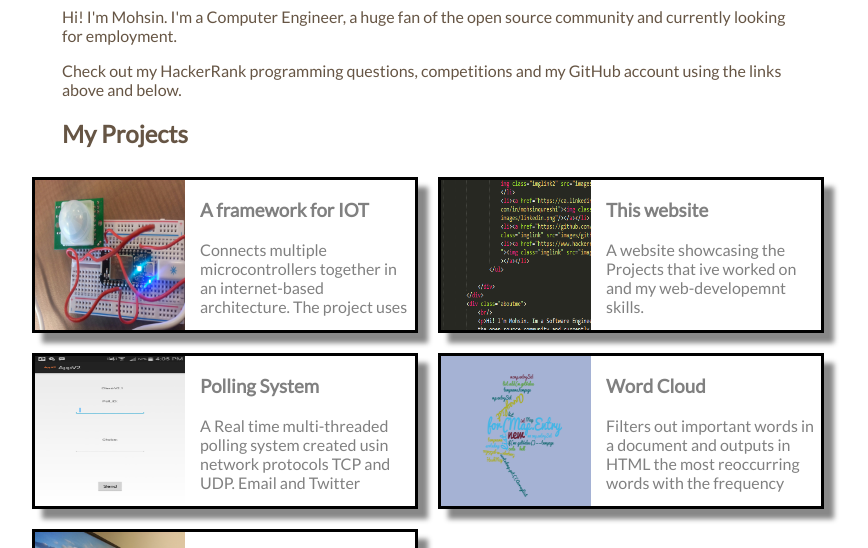
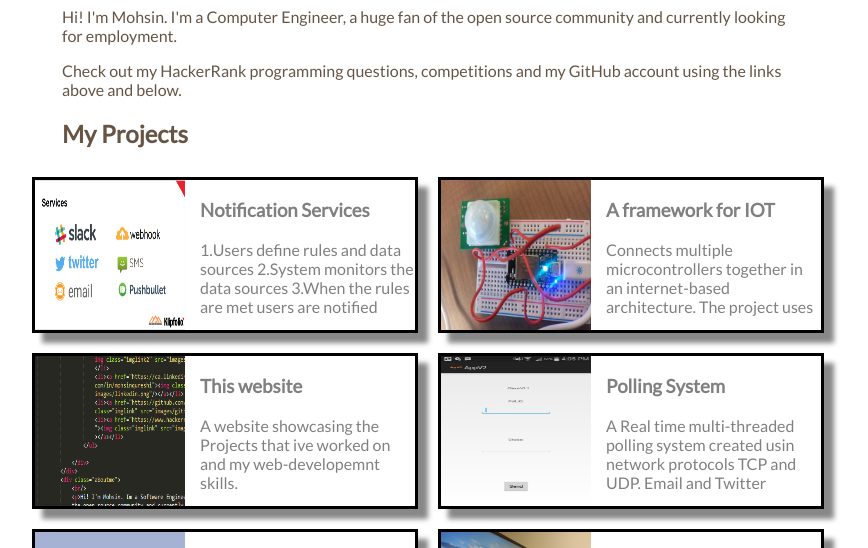
Before and after one commit to mohsinobaid/Website, a plain HTML site: page index.html in a window 1280 px wide. Shown: the part 172-720 px from the top of the page, without its empty margins (233-1101 px from the left). Drawn offline with Linux system fonts and the light colour scheme.

Commit message:
added new project

```diff
--- a/index.html
+++ b/index.html
@@ -45,6 +45,13 @@
 			</div>
 			<div class="projects">
 
+				<a href="https://github.com/j6s/decode_klipbackend">
+					<div class="proj" id="p1">
+						<img class="projpic" src="images/Services.png"/>
+						<h3>Notification Services</h3>
+						<p>1.Users define rules and data sources 2.System monitors the data sources 3.When the rules are met users are notified</p>
+					</div>
+				</a>
 				<a href="https://github.com/mohsinobaid/IoT">
 					<div class="proj" id="p1">
 						<img class="projpic" src="images/proj1.jpg"/>
```
Also changed, not shown: images/Services.png (added).
